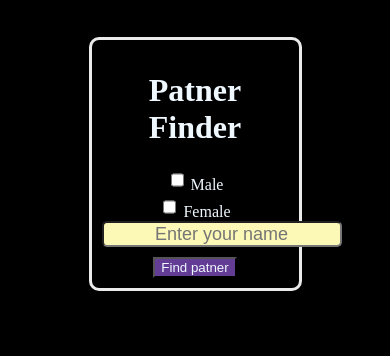
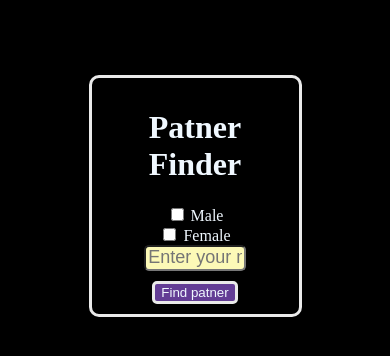
Before and after one commit to libitinaveritas/lone.io, a plain HTML site: page index.html in a window 390 px wide. Drawn offline with Linux system fonts and the light colour scheme.

Commit message:
responsive

```diff
--- a/styles.css
+++ b/styles.css
@@ -4,7 +4,7 @@
 
 .content{
     color: aliceblue;
-    margin: 10% auto;
+    margin: 20% auto;
     width: 50%;
     border: 3px solid rgb(234, 234, 234);
     padding: 10px;
@@ -13,10 +13,11 @@
     justify-content: center;
 
 }
-input{
+#inputName{
     color: rgb(0, 0, 0);
     background-color: rgb(252, 249, 183);
     border-radius: 5px;
+    width: inherit;
     height: 20px;
     text-align: center;
     font-size: large;
@@ -25,15 +26,18 @@ input{
     color: aliceblue;
     background-color: rgb(231, 102, 158);
     margin:20px;
-    height: 50px;
+    height: 45px;
     display: none;
     border-radius: 8px;
-    font-size:xx-large;
-    padding: 10px;
+    font-size: xx-large;
+    padding-top: 10px;
+
 }
 
 button{
     margin-top: 10px;
     color: aliceblue;
     background-color: rgb(99, 61, 149);
+    border: 3px solid rgb(234, 234, 234);
+    border-radius: 5px;
 }
```
